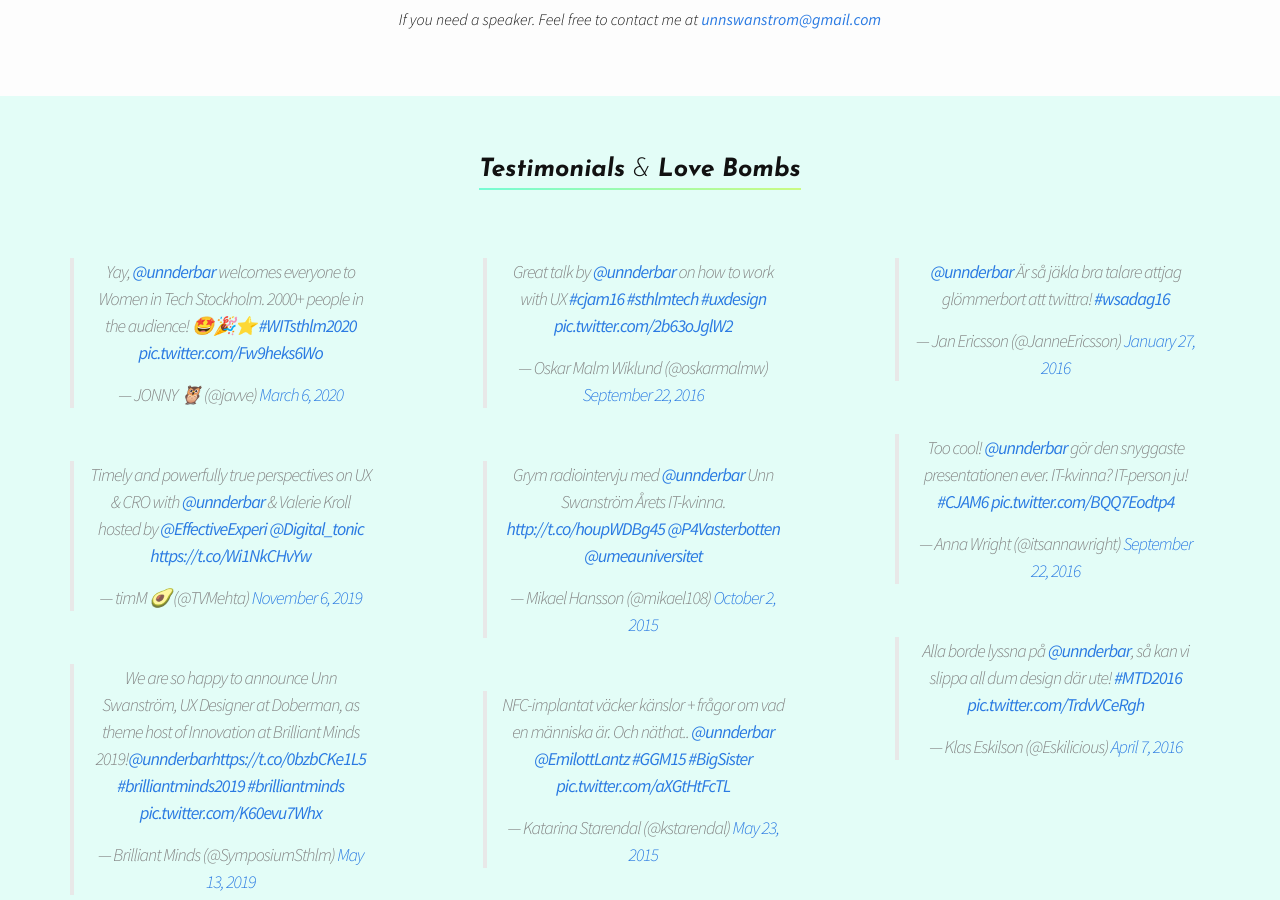
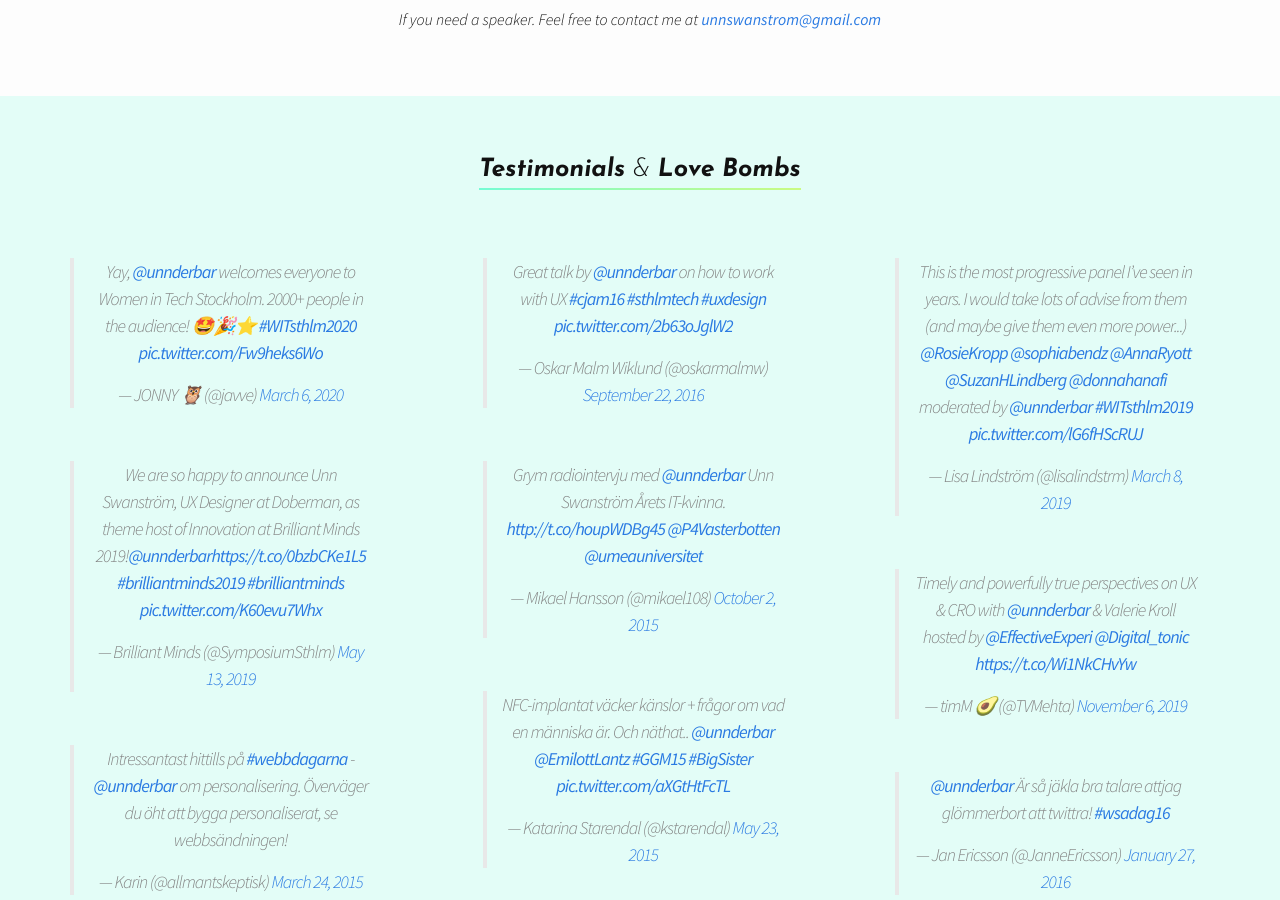
Before and after one commit to unnderbar/unnderbar.github.io, a Jekyll site: the page built from index.html, in a window 1280 px wide and 900 px high, scrolled down 2716 px. Built offline with Jekyll 4.4.1, drawn with Linux system fonts in a browser that asks for light colours; comment, search, counter and statistics services are not loaded; some of the changed text lies outside the part shown.

Commit message:
Update index.html

```diff
--- a/index.html
+++ b/index.html
@@ -109,13 +109,7 @@ layout: default
         <blockquote class="twitter-tweet"><p lang="en" dir="ltr">Yay, <a href="https://twitter.com/unnderbar?ref_src=twsrc%5Etfw">@unnderbar</a> welcomes everyone to Women in Tech Stockholm. 2000+ people in the audience! 🤩🎉⭐️ <a href="https://twitter.com/hashtag/WITsthlm2020?src=hash&amp;ref_src=twsrc%5Etfw">#WITsthlm2020</a> <a href="https://t.co/Fw9heks6Wo">pic.twitter.com/Fw9heks6Wo</a></p>&mdash; JONNY 🦉 (@javve) <a href="https://twitter.com/javve/status/1235846679636533251?ref_src=twsrc%5Etfw">March 6, 2020</a></blockquote>
       </div>
       <div class="tweet">
-       <blockquote class="twitter-tweet"><p lang="en" dir="ltr">Timely and powerfully true perspectives on UX &amp; CRO with <a href="https://twitter.com/unnderbar?ref_src=twsrc%5Etfw">@unnderbar</a> &amp; Valerie Kroll hosted by <a href="https://twitter.com/EffectiveExperi?ref_src=twsrc%5Etfw">@EffectiveExperi</a> <a href="https://twitter.com/Digital_tonic?ref_src=twsrc%5Etfw">@Digital_tonic</a> <a href="https://t.co/Wi1NkCHvYw">https://t.co/Wi1NkCHvYw</a></p>&mdash; timM 🥑 (@TVMehta) <a href="https://twitter.com/TVMehta/status/1192111974521266176?ref_src=twsrc%5Etfw">November 6, 2019</a></blockquote>
-      </div>
-      <div class="tweet">
          <blockquote class="twitter-tweet"><p lang="en" dir="ltr">We are so happy to announce Unn Swanström, UX Designer at Doberman, as theme host of Innovation at Brilliant Minds 2019!<a href="https://twitter.com/unnderbar?ref_src=twsrc%5Etfw">@unnderbar</a><a href="https://t.co/0bzbCKe1L5">https://t.co/0bzbCKe1L5</a> <a href="https://twitter.com/hashtag/brilliantminds2019?src=hash&amp;ref_src=twsrc%5Etfw">#brilliantminds2019</a> <a href="https://twitter.com/hashtag/brilliantminds?src=hash&amp;ref_src=twsrc%5Etfw">#brilliantminds</a> <a href="https://t.co/K60evu7Whx">pic.twitter.com/K60evu7Whx</a></p>&mdash; Brilliant Minds (@SymposiumSthlm) <a href="https://twitter.com/SymposiumSthlm/status/1127921692053995521?ref_src=twsrc%5Etfw">May 13, 2019</a></blockquote>
-      </div>
-      <div class="tweet">
-         <blockquote class="twitter-tweet"><p lang="en" dir="ltr">This is the most progressive panel I’ve seen in years. I would take lots of advise from them (and maybe give them even more power...) <a href="https://twitter.com/RosieKropp?ref_src=twsrc%5Etfw">@RosieKropp</a> <a href="https://twitter.com/sophiabendz?ref_src=twsrc%5Etfw">@sophiabendz</a> <a href="https://twitter.com/AnnaRyott?ref_src=twsrc%5Etfw">@AnnaRyott</a> <a href="https://twitter.com/SuzanHLindberg?ref_src=twsrc%5Etfw">@SuzanHLindberg</a> <a href="https://twitter.com/donnahanafi?ref_src=twsrc%5Etfw">@donnahanafi</a> moderated by <a href="https://twitter.com/unnderbar?ref_src=twsrc%5Etfw">@unnderbar</a> <a href="https://twitter.com/hashtag/WITsthlm2019?src=hash&amp;ref_src=twsrc%5Etfw">#WITsthlm2019</a> <a href="https://t.co/lG6fHScRUJ">pic.twitter.com/lG6fHScRUJ</a></p>&mdash; Lisa Lindström (@lisalindstrm) <a href="https://twitter.com/lisalindstrm/status/1104032904726884354?ref_src=twsrc%5Etfw">March 8, 2019</a></blockquote>
       </div>
       <div class="tweet">
         <blockquote class="twitter-tweet" data-lang="en"><p lang="sv" dir="ltr">Intressantast hittills på <a href="https://twitter.com/hashtag/webbdagarna?src=hash">#webbdagarna</a> - <a href="https://twitter.com/unnderbar">@unnderbar</a> om personalisering. Överväger du öht att bygga personaliserat, se webbsändningen!</p>&mdash; Karin (@allmantskeptisk) <a href="https://twitter.com/allmantskeptisk/status/580354056297832448">March 24, 2015</a></blockquote>
@@ -130,6 +124,7 @@ layout: default
         <blockquote class="twitter-tweet" data-lang="en"><p lang="sv" dir="ltr">Årets IT-kvinna: Expressens UX:are Unn Swanström. Grattis <a href="https://twitter.com/unnderbar">@unnderbar</a>  <a href="http://t.co/44epXuEZ6r">http://t.co/44epXuEZ6r</a></p>&mdash; Expressen Utveckling (@ExpressenUtv) <a href="https://twitter.com/ExpressenUtv/status/649446463399981057">October 1, 2015</a></blockquote>
       </div>
       </div>
+
     <div class="tweets-column">
       <div class="tweet">
         <blockquote class="twitter-tweet" data-lang="en"><p lang="en" dir="ltr">Great talk by <a href="https://twitter.com/unnderbar">@unnderbar</a> on how to work with UX <a href="https://twitter.com/hashtag/cjam16?src=hash">#cjam16</a> <a href="https://twitter.com/hashtag/sthlmtech?src=hash">#sthlmtech</a> <a href="https://twitter.com/hashtag/uxdesign?src=hash">#uxdesign</a> <a href="https://t.co/2b63oJglW2">pic.twitter.com/2b63oJglW2</a></p>&mdash; Oskar Malm Wiklund (@oskarmalmw) <a href="https://twitter.com/oskarmalmw/status/778875235898621952">September 22, 2016</a></blockquote>
@@ -141,8 +136,14 @@ layout: default
         <blockquote class="twitter-tweet" data-lang="en"><p lang="sv" dir="ltr">NFC-implantat väcker känslor + frågor om vad en människa är. Och näthat.. <a href="https://twitter.com/unnderbar">@unnderbar</a> <a href="https://twitter.com/EmilottLantz">@EmilottLantz</a> <a href="https://twitter.com/hashtag/GGM15?src=hash">#GGM15</a> <a href="https://twitter.com/hashtag/BigSister?src=hash">#BigSister</a> <a href="http://t.co/aXGtHtFcTL">pic.twitter.com/aXGtHtFcTL</a></p>&mdash; Katarina Starendal (@kstarendal) <a href="https://twitter.com/kstarendal/status/602088669344837632">May 23, 2015</a></blockquote>
       </div>
     </div>
+
     <div class="tweets-column">
       <div class="tweet">
+         <blockquote class="twitter-tweet"><p lang="en" dir="ltr">This is the most progressive panel I’ve seen in years. I would take lots of advise from them (and maybe give them even more power...) <a href="https://twitter.com/RosieKropp?ref_src=twsrc%5Etfw">@RosieKropp</a> <a href="https://twitter.com/sophiabendz?ref_src=twsrc%5Etfw">@sophiabendz</a> <a href="https://twitter.com/AnnaRyott?ref_src=twsrc%5Etfw">@AnnaRyott</a> <a href="https://twitter.com/SuzanHLindberg?ref_src=twsrc%5Etfw">@SuzanHLindberg</a> <a href="https://twitter.com/donnahanafi?ref_src=twsrc%5Etfw">@donnahanafi</a> moderated by <a href="https://twitter.com/unnderbar?ref_src=twsrc%5Etfw">@unnderbar</a> <a href="https://twitter.com/hashtag/WITsthlm2019?src=hash&amp;ref_src=twsrc%5Etfw">#WITsthlm2019</a> <a href="https://t.co/lG6fHScRUJ">pic.twitter.com/lG6fHScRUJ</a></p>&mdash; Lisa Lindström (@lisalindstrm) <a href="https://twitter.com/lisalindstrm/status/1104032904726884354?ref_src=twsrc%5Etfw">March 8, 2019</a></blockquote>
+      </div>
+      <div class="tweet">
+       <blockquote class="twitter-tweet"><p lang="en" dir="ltr">Timely and powerfully true perspectives on UX &amp; CRO with <a href="https://twitter.com/unnderbar?ref_src=twsrc%5Etfw">@unnderbar</a> &amp; Valerie Kroll hosted by <a href="https://twitter.com/EffectiveExperi?ref_src=twsrc%5Etfw">@EffectiveExperi</a> <a href="https://twitter.com/Digital_tonic?ref_src=twsrc%5Etfw">@Digital_tonic</a> <a href="https://t.co/Wi1NkCHvYw">https://t.co/Wi1NkCHvYw</a></p>&mdash; timM 🥑 (@TVMehta) <a href="https://twitter.com/TVMehta/status/1192111974521266176?ref_src=twsrc%5Etfw">November 6, 2019</a></blockquote>
+      </div><div class="tweet">
         <blockquote class="twitter-tweet" data-lang="en"><p lang="sv" dir="ltr"><a href="https://twitter.com/unnderbar">@unnderbar</a> Är så jäkla bra talare attjag glömmerbort att twittra! <a href="https://twitter.com/hashtag/wsadag16?src=hash">#wsadag16</a></p>&mdash; Jan Ericsson (@JanneEricsson) <a href="https://twitter.com/JanneEricsson/status/692323047580286976">January 27, 2016</a></blockquote>
       </div>
       <div class="tweet">
```
